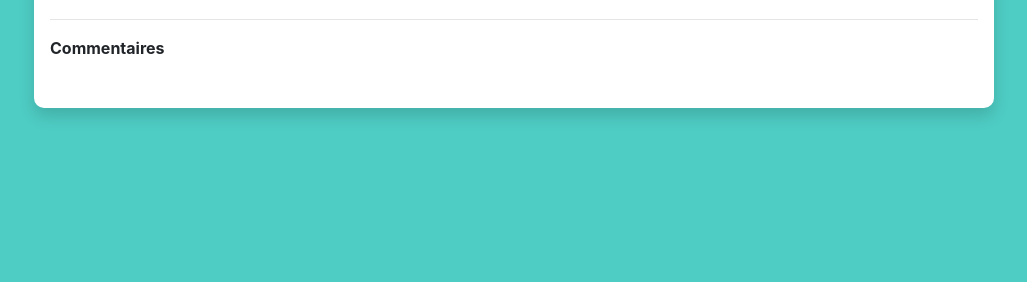
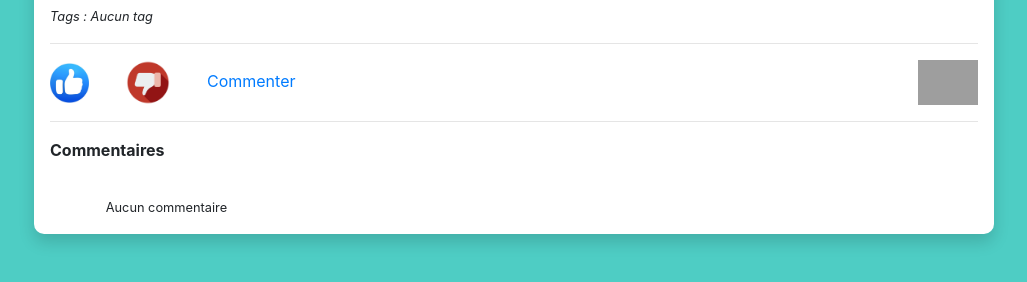
Before and after one commit to Zaiddd/PFESocialMusic, a Symfony app: template templates/publication/showOnePubli.html.twig in a window 1280 px wide. Shown: the part 528-810 px from the top of the page, without its empty margins (126-1153 px from the left). Before the commit the page ends 646 px from the top, so only its background shows below. Run offline with Twig, Linux system fonts and the light colour scheme; the template is opened without the code that fills it, so the values that code supplies are empty; some libraries are stand-ins or nearby versions; grey boxes are pictures that could not be loaded.

Commit message:
quelques corrections

```diff
--- a/src/Controller/SignalController.php
+++ b/src/Controller/SignalController.php
@@ -45,7 +45,7 @@ class SignalController extends AbstractController
     }
 
     /**
-     * @Route("users/{id}/signaler", name="Publication.SignalerFromSearch", methods={"GET","POST"})
+     * @Route("/users/{id}/signaler", name="Publication.SignalerFromSearch", methods={"GET","POST"})
      */
     public function newSignalFromSearch(Request $request, UserPasswordEncoderInterface $encoder, ManagerRegistry $doctrine, $id): Response
     {
@@ -96,7 +96,7 @@ class SignalController extends AbstractController
     }
 
     /**
-     * @Route("deleteSignal/{id}", name="Admin.deleteSignal")
+     * @Route("/deleteSignal/{id}", name="Admin.deleteSignal")
      */
     public function deleteSignal(ManagerRegistry $doctrine, Request $request, $id)
     {
--- a/templates/publication/showOnePubli.html.twig
+++ b/templates/publication/showOnePubli.html.twig
@@ -5,9 +5,13 @@
 <div class="p-3 shadow p-3 mb-5 bg-white" style="width: 75%; margin: 0 auto; height: fit-content; border-radius: 10px" >
     <h5 style="display: inline"><a style="color: black" href="users/{{ user.id }}">{{ user.pseudo }}</a></h5>
 
+    {% if app.user == publication.user %}
+        {% if publication.publiSuivie == 0 %}
             <h4 style="float:right; ">
                 <a href="{{ publication.id }}/deletePubli" onclick="return confirm('Êtes-vous sûrs de vouloir supprimer cette publication ?')" style="text-decoration: none; color: red">X</a>
             </h4>
+        {% endif %}
+    {% endif %}
     <hr>
 
     <span style="margin-left: 5%; max-width: 750px;"></span>{{ publication.commentaire }}<br><br>
@@ -16,6 +20,21 @@
     </div>
 
     <br>
+    {#<div style="text-align: center">
+        <iframe src="https://open.spotify.com/embed/track/4wdJ33LQeaYBdXLKYVHxrE?si=HimiPAPSQV6E5xsVOBLTCw" width="300" height="80" frameborder="0" allowtransparency="true" allow="encrypted-media"></iframe>
+    </div>#}
+    <small><i>Tags : {% if publication.tags == null %} Aucun tag {% else %} {{ publication.tags }} {% endif %} </i></small>
+    <hr>
+
+    <a href="/users/{{ publication.id }}/liker" id="like"><img style="max-width: 75px; max-height: 40px" src="{{ asset('img/likeTest.jpg') }}" alt=""></a>
+    <label class="lLike" >{{publication.nbLike}}</label>
+
+    <a href="/users/{{ publication.id }}/disliker" id="dislike" style="margin-left: 3%"><img style="max-width: 80px; max-height: 45px" src="{{ asset('img/dislike.png') }}" alt=""></a>
+    <label class="lDislike">{{ publication.nbDislike }}</label>
+
+    {% if publication.partage == 0 %}
+    <a style="margin-left: 3%" href="/{{ publication.id }}/commenter">Commenter</a>
+    <a style="float:right;" href="/{{ publication.id }}/partager" id="partager"><img style="max-width: 80px; max-height: 45px" src="{{ asset('img/share.png') }}" alt=""></a>
 
     <hr>
     <b><label>Commentaires</label></b><br><br>
@@ -26,13 +45,22 @@
             {% set u = user %}
         {% endfor %}
 
+        {% if publication.reponses == null %}
+            <div>
+                <small>Aucun commentaire</small>
+            </div>
+        {% else %}
+
             {% for rep in publication.reponses %}
                 <div>
                     <b><a style="text-decoration: none" href="/users/{{ u.id }}">{{ u }}</a></b><br>
                     <span style="margin-left: 2%"></span>{{ rep }}<br><br>
                 </div>
             {% endfor %}
+
+        {% endif %}
     </div>
+    {% endif %}
 </div>
 
 {% endblock %}
--- a/templates/search/searchPubli.html.twig
+++ b/templates/search/searchPubli.html.twig
@@ -18,6 +18,7 @@
             <section id="content">
 
                 {% for publi in publication %}
+                    {% if publi.partage == 0 %}
                         <article>
                             <div class="card border-light mb-3" id="articlesRecents" style="max-width: 25rem;margin:1.5em">
                                 <div class="card-header">
@@ -31,6 +32,7 @@
                                 </div>
                             </div>
                         </article>
+                    {% endif %}
                 {% endfor %}
 
             </section>
```
Also changed, not shown: src/Controller/PublicationController.php (+4 -4 lines), templates/user/accueilUser.html.twig (+4 -4 lines). Lines whose indentation alone changed are shown as unchanged.
